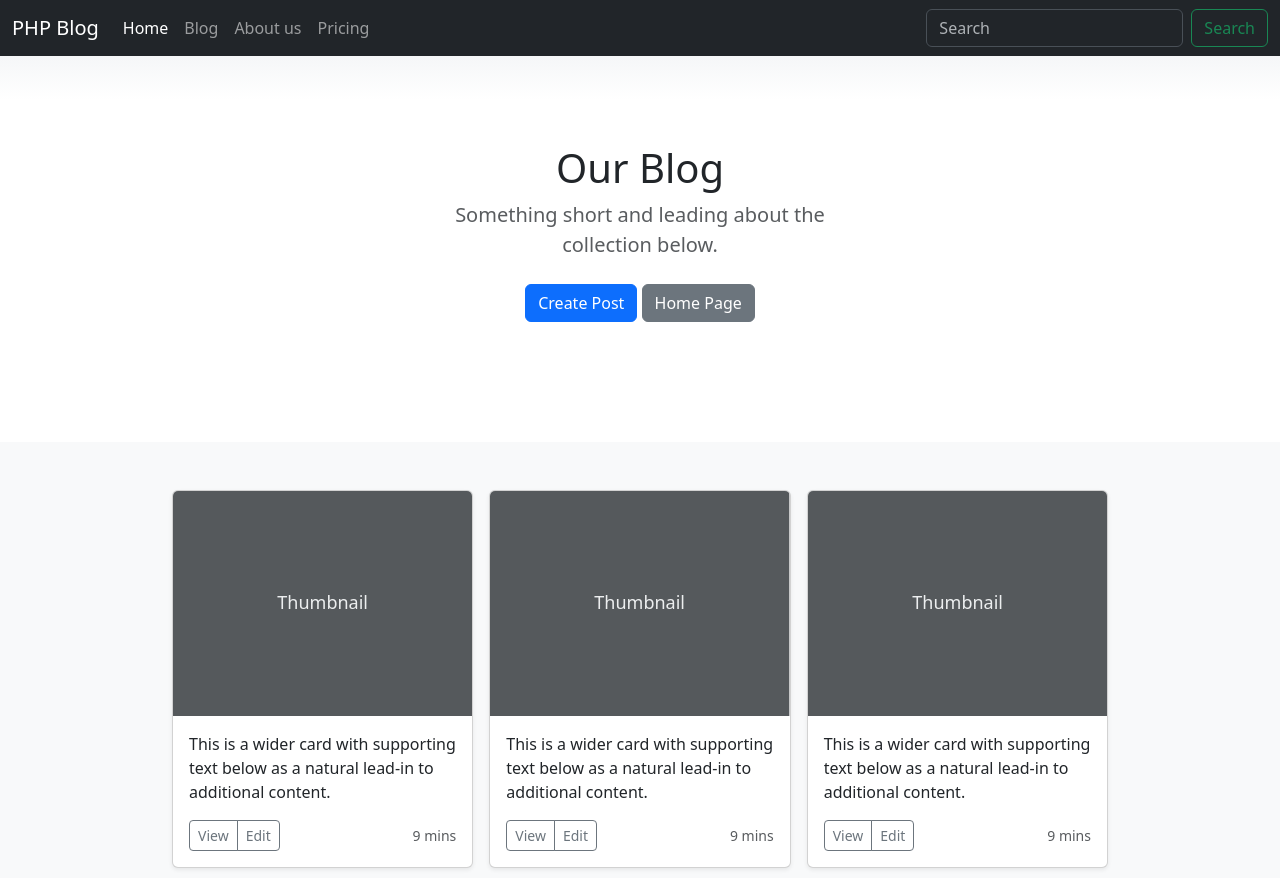
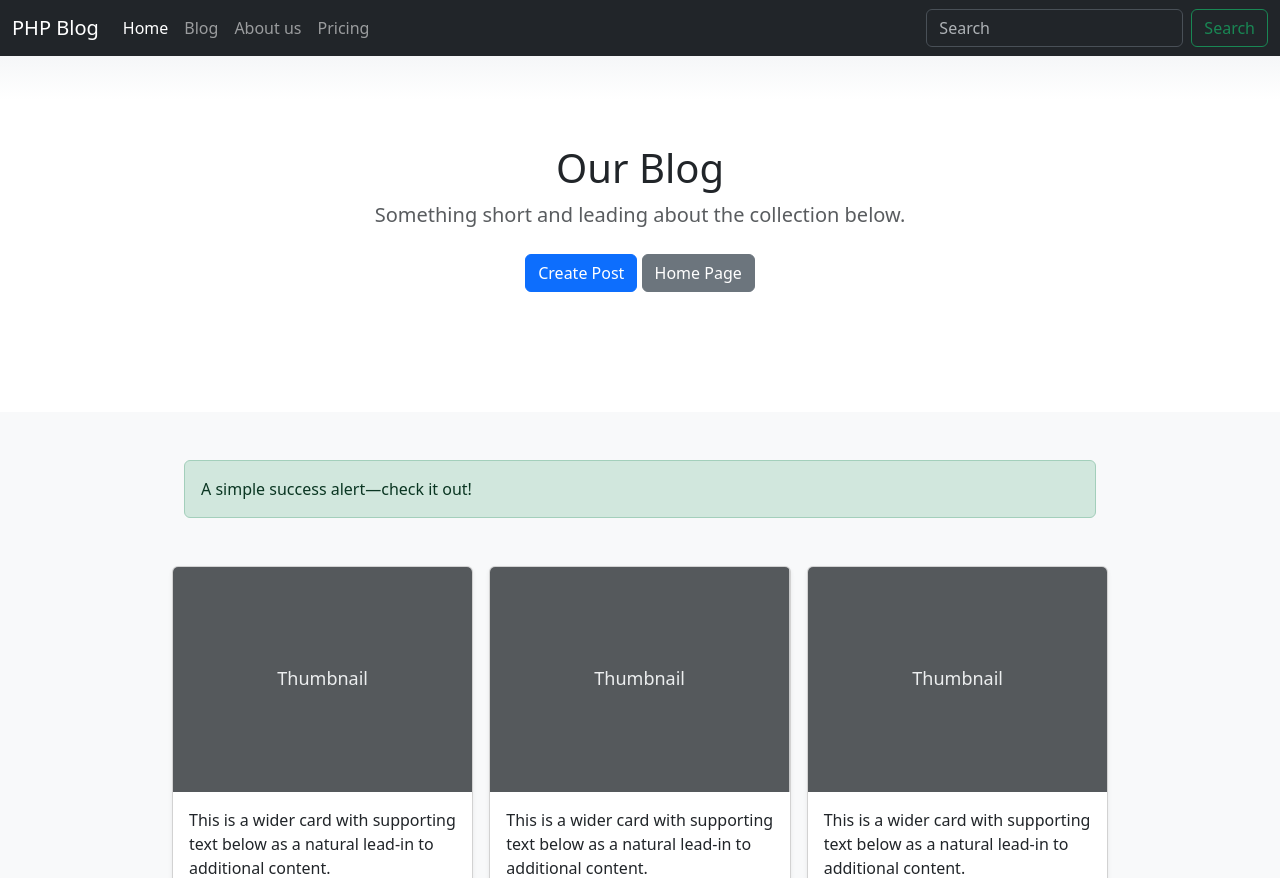
Before and after one commit to husanswe/php_project, a PHP site: page /blog.php in a window 1280 px wide. Shown: the top 878 px of the page. Run offline with PHP 8.4, Linux system fonts and the light colour scheme.

Commit message:
refactor blog.php and create_post.php for improved layout and session handling; update index.php image alt text

```diff
--- a/blog.php
+++ b/blog.php
@@ -7,7 +7,7 @@
         <!-- Main Content -->
         <main>
             <!-- Hero Section -->
-            <section class="py-5 text-center container">
+            <section class="py-5 text-center container-fluid">
                 <div class="row py-lg-5">
                     <div class="col-lg-6 col-md-8 mx-auto">
                         <h1 class="fw-light">Our Blog</h1>
@@ -17,12 +17,20 @@
                             <a href="index.php" class="btn btn-secondary my-2">Home Page</a>
                         </p>
                     </div>
+
                 </div>
             </section>
 
             <!-- Album Grid -->
             <div class="album py-5 bg-body-tertiary">
                 <div class="container">
+
+                    <div class="container-fluid mb-5">
+                        <div class="alert alert-success" role="alert">
+                            A simple success alert—check it out!
+                        </div>
+                    </div>
+
                     <div class="row row-cols-1 row-cols-sm-2 row-cols-md-3 g-3">
                         <!-- Album Cards (9 identical cards) -->
                         <?php for($i = 0; $i < 9; $i++): ?>
--- a/create_post.php
+++ b/create_post.php
@@ -13,6 +13,8 @@
             "title" => $title,
             "body" => $body
         ]);
+
+        $_SESSION["post-created"] = "Post created successfully.";
 
         header("Location: blog.php");
 
--- a/includes/header.php
+++ b/includes/header.php
@@ -1,3 +1,7 @@
+<?php
+    session_start();
+?>
+
 <!DOCTYPE html>
 <html lang="en">
     <head>
@@ -35,6 +39,7 @@
                 </button>
             </li>
         </ul>
+
         <header data-bs-theme="dark">
             <nav class="navbar navbar-expand-md navbar-dark fixed-top bg-dark">
                 <div class="container-fluid">
@@ -65,5 +70,6 @@
                 </div>
             </nav>
         </header>
+
     </body>
 </html>
--- a/index.php
+++ b/index.php
@@ -44,7 +44,7 @@
                 </svg>
                 <div class="container">
                     <div class="carousel-caption text-end">
-                        <img src="./images/image3.jpg" alt="Image 3" class="d-block mx-auto mb-4" style="width: 50%; height: auto;">
+                        <img src="./images/image3.jpg" alt="Image 3. $1M cash" class="d-block mx-auto mb-4" style="width: 50%; height: auto;">
                         <h1>One more for good measure.</h1>
                         <p>Some representative placeholder content for the third slide of this carousel.</p>
                         <p><a class="btn btn-lg btn-primary" href="#">Browse gallery</a></p>
```
